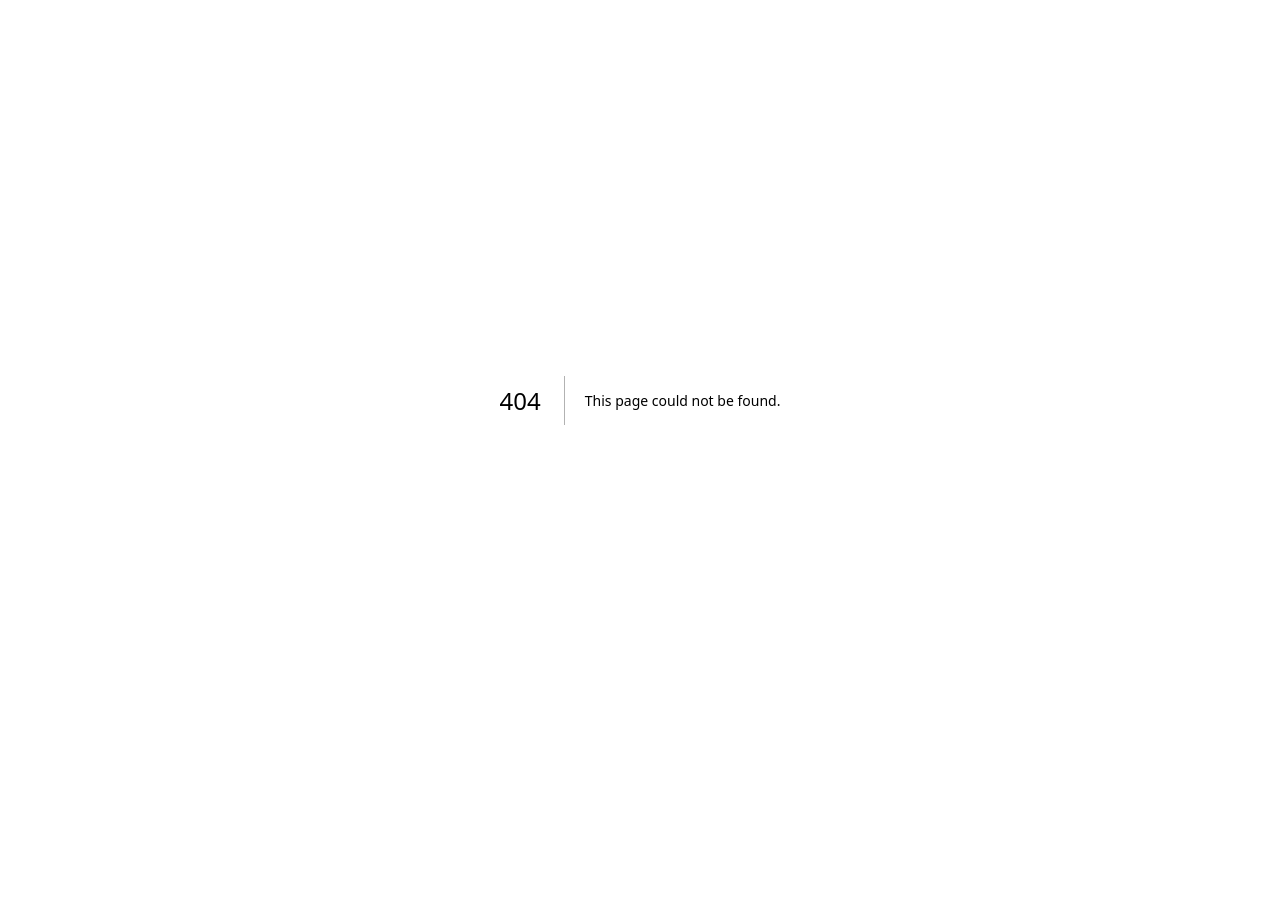
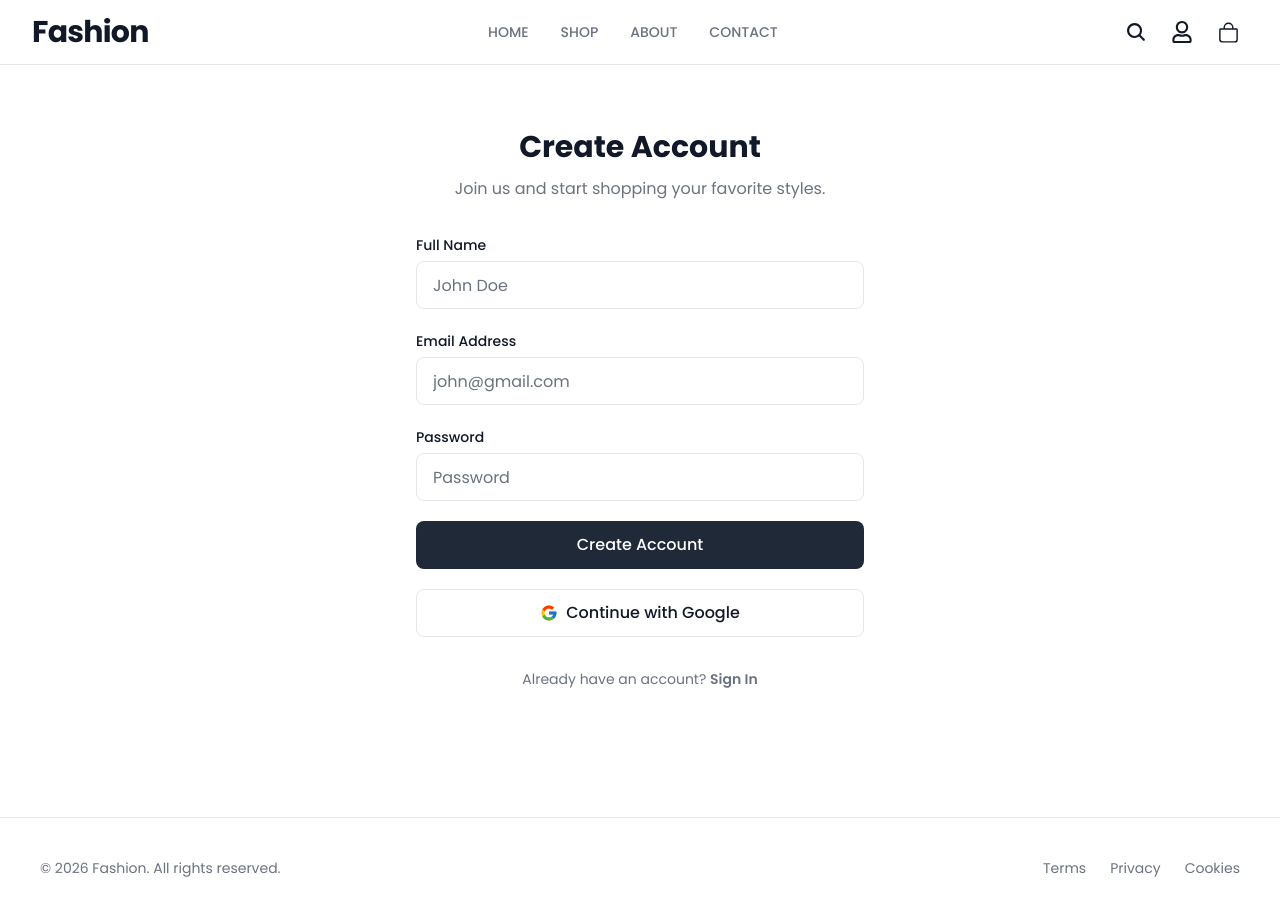
Before and after one commit to YunusEmreKilic44/ecommerce-next, a Next.js app: page /sign-up in a window 1280 px wide. Before the commit this address had no page. Before the commit the page ends 800 px from the top, so only its background shows below. Built offline with nearby package versions, Linux system fonts and the light colour scheme.

Commit message:
Auth Uı

```diff
--- /dev/null
+++ b/app/(auth)/sign-in/page.tsx
@@ -0,0 +1,93 @@
+"use client";
+import FrontendLayout from "@/components/layouts/FrontendLayout";
+import Button from "@/components/ui/Button";
+import Input from "@/components/ui/Input";
+import { zodResolver } from "@hookform/resolvers/zod";
+import Link from "next/link";
+import React from "react";
+import { useForm } from "react-hook-form";
+import { FcGoogle } from "react-icons/fc";
+import z from "zod";
+
+export const signinSchema = z.object({
+  email: z.email("Please enter a valid email address"),
+  password: z.string().min(6, "Password must be at least 6 characters long."),
+});
+
+type SignInFormValues = z.infer<typeof signinSchema>;
+
+const SignInPage = () => {
+  const {
+    register,
+    handleSubmit,
+    formState: { errors, isSubmitting },
+  } = useForm<SignInFormValues>({
+    resolver: zodResolver(signinSchema),
+    defaultValues: {
+      email: "",
+      password: "",
+    },
+  });
+
+  const onSubmit = async (data: SignInFormValues) => {
+    console.log(data);
+  };
+
+  return (
+    <FrontendLayout>
+      <section className="flex min-h-[70vh] items-center justify-center py-16">
+        <div className="max-w-md w-full">
+          {/* header */}
+          <div className="text-center">
+            <h2 className="text-3xl font-bold text-foreground">Welcome Back</h2>
+
+            <p className="mt-3 text-muted-foreground">
+              Sign in to your account to continue shopping.
+            </p>
+          </div>
+
+          {/* form */}
+          <form onSubmit={handleSubmit(onSubmit)} className="space-y-5 mt-8">
+            <Input
+              label="Email Address"
+              placeholder="john@gmail.com"
+              type="email"
+              {...register("email")}
+              error={errors.email?.message}
+            />
+            <Input
+              label="Password"
+              placeholder="Password"
+              type="password"
+              {...register("password")}
+              error={errors.password?.message}
+            />
+
+            <Button disabled={isSubmitting} fullWidth>
+              {isSubmitting ? "Signing In..." : "Sign In"}
+            </Button>
+
+            <Button
+              disabled={isSubmitting}
+              leftIcon={<FcGoogle size={18} />}
+              type="button"
+              fullWidth
+              variant="outline"
+            >
+              Continue with Google
+            </Button>
+          </form>
+
+          <p className="mt-8 text-center text-sm text-muted-foreground">
+            Don&apos; have an account?{" "}
+            <Link href="/sign-up" className="font-semibold">
+              Create Account
+            </Link>
+          </p>
+        </div>
+      </section>
+    </FrontendLayout>
+  );
+};
+
+export default SignInPage;
--- /dev/null
+++ b/app/(auth)/sign-up/page.tsx
@@ -0,0 +1,104 @@
+"use client";
+import FrontendLayout from "@/components/layouts/FrontendLayout";
+import Button from "@/components/ui/Button";
+import Input from "@/components/ui/Input";
+import { zodResolver } from "@hookform/resolvers/zod";
+import Link from "next/link";
+import React from "react";
+import { useForm } from "react-hook-form";
+import { FcGoogle } from "react-icons/fc";
+import z from "zod";
+
+export const signupSchema = z.object({
+  name: z.string().min(2, "Name must be at least 2 characters long."),
+  email: z.email("Please enter a valid email address"),
+  password: z.string().min(6, "Password must be at least 6 characters long."),
+});
+
+type SignUpFormValues = z.infer<typeof signupSchema>;
+
+const SignUpPage = () => {
+  const {
+    register,
+    handleSubmit,
+    formState: { errors, isSubmitting },
+  } = useForm<SignUpFormValues>({
+    resolver: zodResolver(signupSchema),
+    defaultValues: {
+      name: "",
+      email: "",
+      password: "",
+    },
+  });
+
+  const onSubmit = async (data: SignUpFormValues) => {
+    console.log(data);
+  };
+
+  return (
+    <FrontendLayout>
+      <section className="flex min-h-[70vh] items-center justify-center py-16">
+        <div className="max-w-md w-full">
+          {/* header */}
+          <div className="text-center">
+            <h2 className="text-3xl font-bold text-foreground">
+              Create Account
+            </h2>
+
+            <p className="mt-3 text-muted-foreground">
+              Join us and start shopping your favorite styles.
+            </p>
+          </div>
+
+          {/* form */}
+          <form onSubmit={handleSubmit(onSubmit)} className="space-y-5 mt-8">
+            <Input
+              label="Full Name"
+              placeholder="John Doe"
+              type="text"
+              {...register("name")}
+              error={errors.name?.message}
+            />
+            <Input
+              label="Email Address"
+              placeholder="john@gmail.com"
+              type="email"
+              {...register("email")}
+              error={errors.email?.message}
+            />
+            <Input
+              label="Password"
+              placeholder="Password"
+              type="password"
+              {...register("password")}
+              error={errors.password?.message}
+            />
+
+            <Button disabled={isSubmitting} fullWidth>
+              {isSubmitting ? "Creating Account..." : "Create Account"}
+            </Button>
+
+            <Button
+              disabled={isSubmitting}
+              leftIcon={<FcGoogle size={18} />}
+              type="button"
+              fullWidth
+              variant="outline"
+            >
+              Continue with Google
+            </Button>
+          </form>
+
+          <p className="mt-8 text-center text-sm text-muted-foreground">
+            Already have an account?{" "}
+            <Link href="/sign-in" className="font-semibold">
+              Sign In
+            </Link>
+          </p>
+        </div>
+      </section>
+    </FrontendLayout>
+  );
+};
+
+export default SignUpPage;
--- a/app/globals.css
+++ b/app/globals.css
@@ -1,25 +1,29 @@
 @import "tailwindcss";
-
 
 @theme {
   /* Backgrounds */
-  --color-background: #FFFFFF;
-  --color-surface: #F5F5F5;
-  --color-card: #FFFFFF;
+  --color-background: #ffffff;
+  --color-surface: #f5f5f5;
+  --color-card: #ffffff;
 
   /* Text */
   --color-foreground: #111827;
-  --color-muted-foreground: #6B7280;
+  --color-muted-foreground: #6b7280;
 
   /* Borders */
-  --color-border: #E5E7EB;
+  --color-border: #e5e7eb;
 
   /* Primary */
-  --color-primary: #1F2937;
-  --color-primary-foreground: #FFFFFF;
+  --color-primary: #1f2937;
+  --color-primary-foreground: #ffffff;
   --color-primary-hover: #000000;
 
   /* Accent */
-  --color-accent: #2563EB;
-  --color-accent-foreground: #FFFFFF;
+  --color-accent: #2563eb;
+  --color-accent-foreground: #ffffff;
+
+  /* status */
+  --color-success: #22c55e;
+  --color-warning: #f59e0b;
+  --color-destructive: #ef4444;
 }
--- /dev/null
+++ b/components/ui/Input.tsx
@@ -0,0 +1,57 @@
+'use client'
+
+import React, { forwardRef } from 'react'
+
+type InputVariant = 'input' | 'textarea'
+
+interface BaseProps {
+  label?: string
+  variant?: InputVariant
+  className?: string
+  error?: string
+}
+
+type InputProps = BaseProps &
+  (
+    | React.InputHTMLAttributes<HTMLInputElement>
+    | React.TextareaHTMLAttributes<HTMLTextAreaElement>
+  )
+
+const Input = forwardRef<HTMLInputElement | HTMLTextAreaElement, InputProps>(
+  ({ label, variant = 'input', className = '', error, ...props }, ref) => {
+    const inputClasses = `w-full rounded-lg bg-background text-foreground placeholder:text-muted-foreground outline-none transition-colors mt-1 ${
+      error
+        ? 'border border-destructive focus:border-destructive'
+        : 'border border-border focus:border-primary'
+    } ${variant === 'textarea' ? 'px-4 py-3 resize-none' : 'h-12 px-4'} ${className}`
+
+    return (
+      <div className="space-y-2">
+        {label && (
+          <label className="text-sm font-medium text-foreground">{label}</label>
+        )}
+
+        {variant === 'textarea' ? (
+          <textarea
+            ref={ref as React.Ref<HTMLTextAreaElement>}
+            rows={5}
+            {...(props as React.TextareaHTMLAttributes<HTMLTextAreaElement>)}
+            className={inputClasses}
+          />
+        ) : (
+          <input
+            ref={ref as React.Ref<HTMLInputElement>}
+            {...(props as React.InputHTMLAttributes<HTMLInputElement>)}
+            className={inputClasses}
+          />
+        )}
+
+        {error && <p className="text-sm text-destructive">{error}</p>}
+      </div>
+    )
+  },
+)
+
+Input.displayName = 'Input'
+
+export default Input
--- a/package.json
+++ b/package.json
@@ -9,10 +9,13 @@
     "lint": "eslint"
   },
   "dependencies": {
+    "@hookform/resolvers": "^5.9.1",
     "next": "16.3.4",
     "react": "19.2.8",
     "react-dom": "19.2.8",
-    "react-icons": "^5.7.0"
+    "react-hook-form": "^7.87.0",
+    "react-icons": "^5.7.0",
+    "zod": "^4.5.4"
   },
   "devDependencies": {
     "@tailwindcss/postcss": "^4",
```
Also changed, not shown: 1 other file (tests, documents, lock files or other folders).
